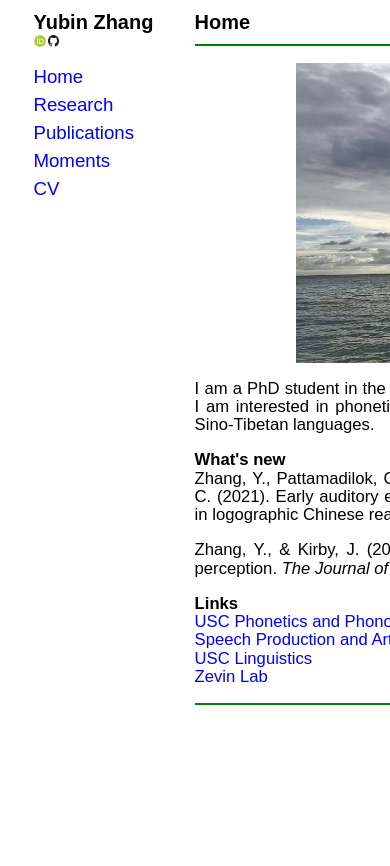
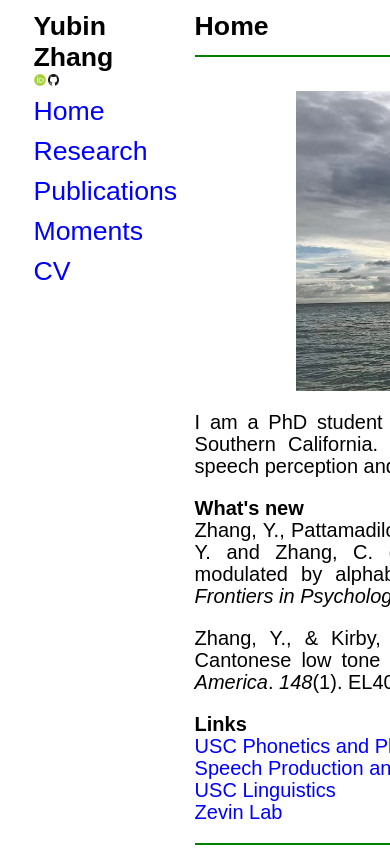
Before and after one commit to pkuzyb/pkuzyb.github.io, a plain HTML site: page index.html in a window 390 px wide. Shown: the top 866 px of the page. Before the commit the page ends 844 px from the top, so only its background shows below. Drawn offline with Linux system fonts and the light colour scheme.

Commit message:
Update mycss.css

```diff
--- a/css/mycss.css
+++ b/css/mycss.css
@@ -45,3 +45,14 @@ ul{   padding-left:15px;
 	font-size: 12.5pt;
 	line-height: 1.1em;
 }
+
+
+@media screen and (max-width: 480px) {
+
+  body {
+    font-size: 16px;
+  }
+  td.sidebar { font-size: 20pt; }
+  td.title { font-size: 20pt; }
+  td.content { font-size: 15pt; }
+}
```
